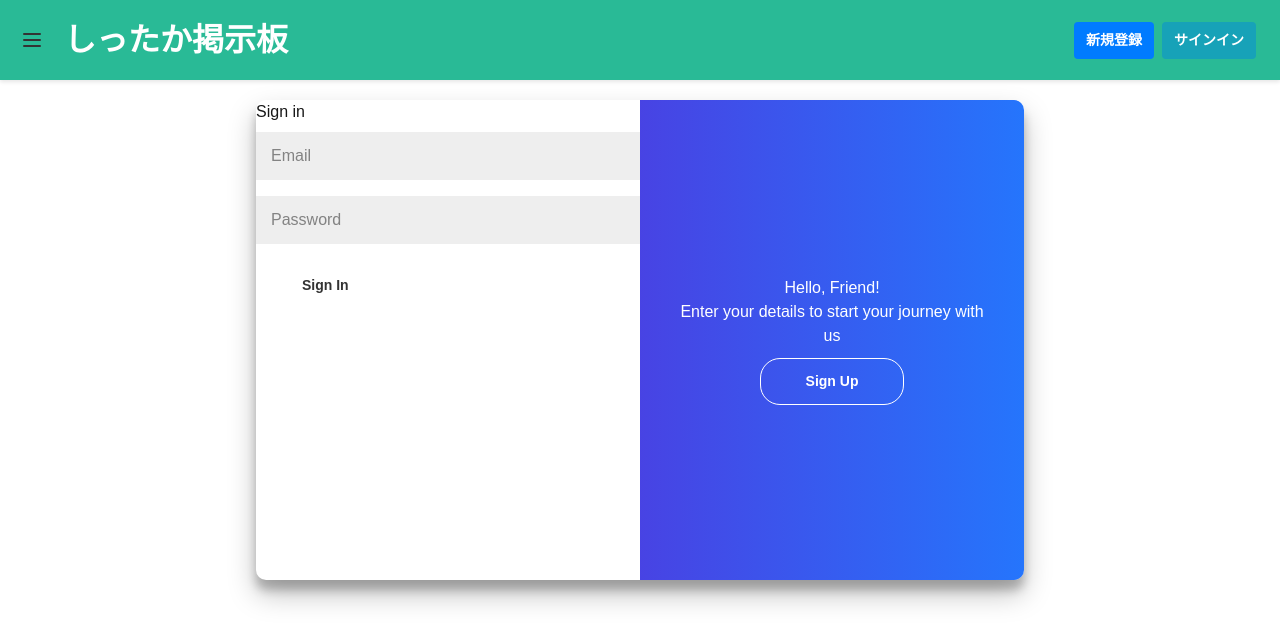
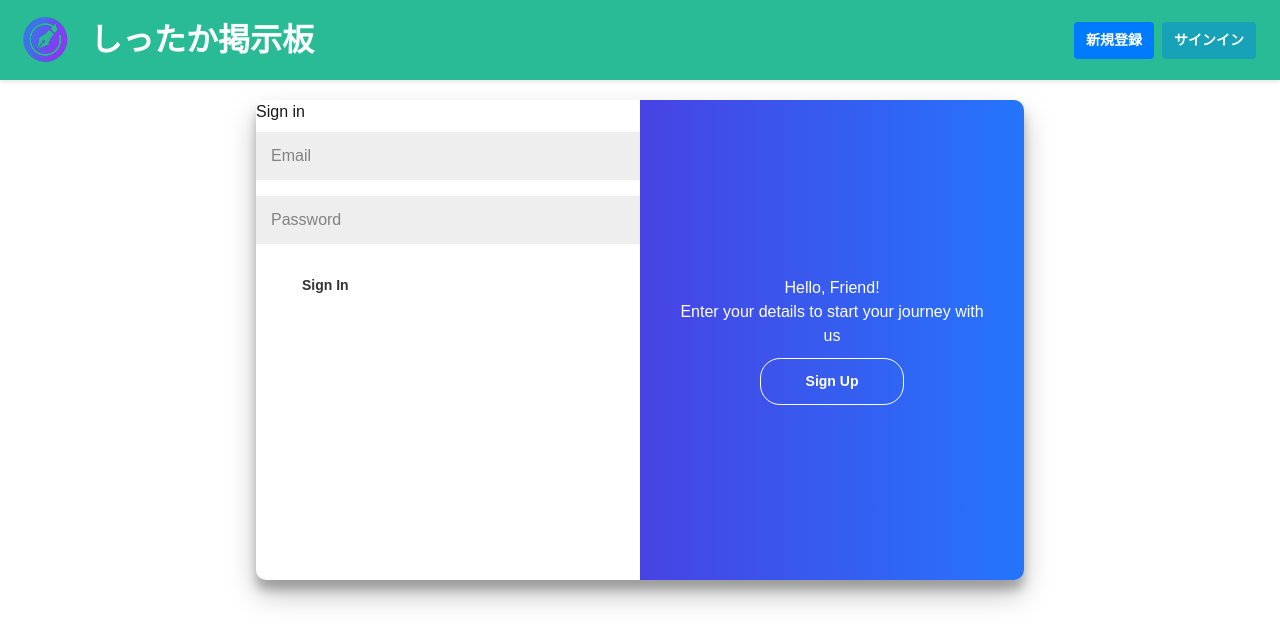
Before and after one commit to HigawariKaisendonn/ShittakaKeijiban_Front, a Next.js app in the folder web/: page / in a window 1280 px wide. Shown: the top 644 px of the page. Built offline with nearby package versions, Linux system fonts and the light colour scheme.

Commit message:
Atoms/Iconに仮のメインアイコンを実装しヘッダーに表示すること

```diff
--- a/web/src/components/atoms/icon/icon.tsx
+++ b/web/src/components/atoms/icon/icon.tsx
@@ -1,12 +1,31 @@
 import './icon.scss';
 import { LucideIcon } from 'lucide-react';
+import Image from 'next/image';
 
 type IconProps = {
-  icon: LucideIcon;
+  icon?: LucideIcon;
+  imageUrl?: string;
   size?: number;
   className?: string;
 };
 
-export const Icon = ({ icon: IconComponent, size = 24, className = '' }: IconProps) => {
-  return <IconComponent size={size} className={`icon ${className}`} />;
+export const Icon = ({ icon: IconComponent, imageUrl, size = 24, className = '' }: IconProps) => {
+  if (imageUrl) {
+    return (
+      <Image
+        src="/icon.png"
+        alt="user-icon"
+        width={size}
+        height={size}
+        className={`icon ${className}`}
+        style={{ borderRadius: '50%' }}
+      />
+    );
+  }
+
+  if (IconComponent) {
+    return <IconComponent size={size} className={`icon ${className}`} />;
+  }
+
+  return null;
 };
--- a/web/src/components/molecules/header/Header.tsx
+++ b/web/src/components/molecules/header/Header.tsx
@@ -1,7 +1,6 @@
 'use client'
 
 import { Icon } from '@/components/atoms/icon/Icon';
-import { Menu } from 'lucide-react';
 import { AuthButton } from '../authButton/authButton';
 import './header.scss'
 
@@ -9,8 +8,7 @@ export const Header = () => {
     return (
         <div className='header-container'>
             <div className='header-left'>
-                <Icon icon = {Menu}>
-                </Icon>
+                <Icon imageUrl="/icon.png" size={50}/>
                 <text className='header-title'>しったか掲示板</text>
             </div>
             <AuthButton/>
```
Also changed, not shown: web/public/icon.png (added), 1 other file (tests, documents, lock files or other folders).
